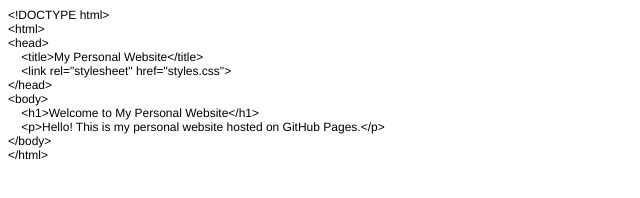
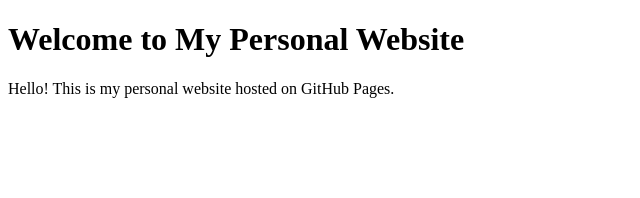
Before and after one commit to sayan-ch/sayan-ch.github.io, a plain HTML site: page index.html in a window 1280 px wide. Shown: the whole page, without its empty margins (0-640 px from the left). Drawn offline with Linux system fonts and the light colour scheme.

Commit message:
Update index.html

```diff
--- a/index.html
+++ b/index.html
@@ -1,26 +1,11 @@
-<!DOCTYPE html PUBLIC "-//W3C//DTD HTML 4.01//EN" "http://www.w3.org/TR/html4/strict.dtd">
+<!DOCTYPE html>
 <html>
 <head>
-  <meta http-equiv="Content-Type" content="text/html; charset=utf-8">
-  <meta http-equiv="Content-Style-Type" content="text/css">
-  <title></title>
-  <meta name="Generator" content="Cocoa HTML Writer">
-  <meta name="CocoaVersion" content="2575.3">
-  <style type="text/css">
-    p.p1 {margin: 0.0px 0.0px 0.0px 0.0px; font: 12.0px Helvetica}
-  </style>
+    <title>My Personal Website</title>
+    <link rel="stylesheet" href="styles.css">
 </head>
 <body>
-<p class="p1">&lt;!DOCTYPE html&gt;</p>
-<p class="p1">&lt;html&gt;</p>
-<p class="p1">&lt;head&gt;</p>
-<p class="p1"><span class="Apple-converted-space">    </span>&lt;title&gt;My Personal Website&lt;/title&gt;</p>
-<p class="p1"><span class="Apple-converted-space">    </span>&lt;link rel="stylesheet" href="styles.css"&gt;</p>
-<p class="p1">&lt;/head&gt;</p>
-<p class="p1">&lt;body&gt;</p>
-<p class="p1"><span class="Apple-converted-space">    </span>&lt;h1&gt;Welcome to My Personal Website&lt;/h1&gt;</p>
-<p class="p1"><span class="Apple-converted-space">    </span>&lt;p&gt;Hello! This is my personal website hosted on GitHub Pages.&lt;/p&gt;</p>
-<p class="p1">&lt;/body&gt;</p>
-<p class="p1">&lt;/html&gt;</p>
+    <h1>Welcome to My Personal Website</h1>
+    <p>Hello! This is my personal website hosted on GitHub Pages.</p>
 </body>
 </html>
```
